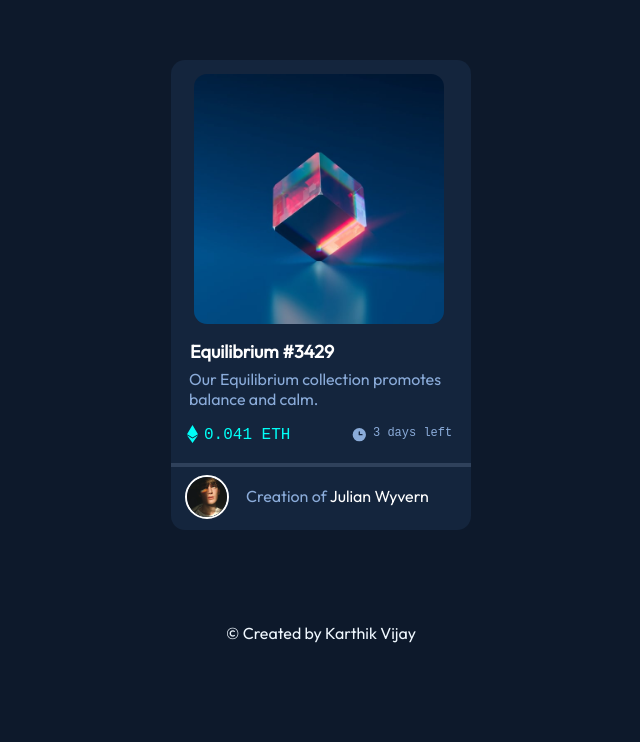
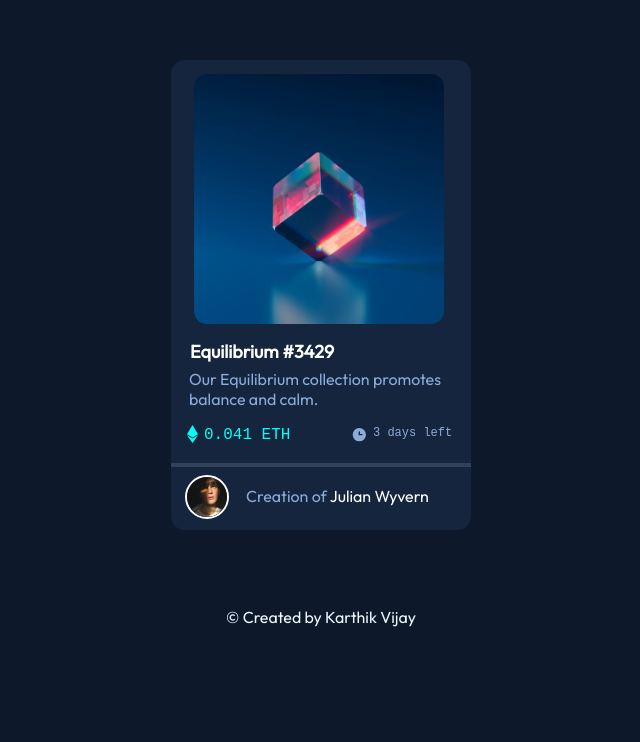
Before and after one commit to kv82228/nft-preview-card, a plain HTML site: page index.html in a window 1280 px wide. Shown: the part 127-869 px from the top of the page, without its empty margins (319-959 px from the left). Drawn offline with Linux system fonts and the light colour scheme.

Commit message:
Update index.html

```diff
--- a/index.html
+++ b/index.html
@@ -96,7 +96,7 @@
     footer {
       color: aliceblue;
       position: relative;
-      top: 17em;
+      top: 16em;
       text-align: center;
     }
 
```
